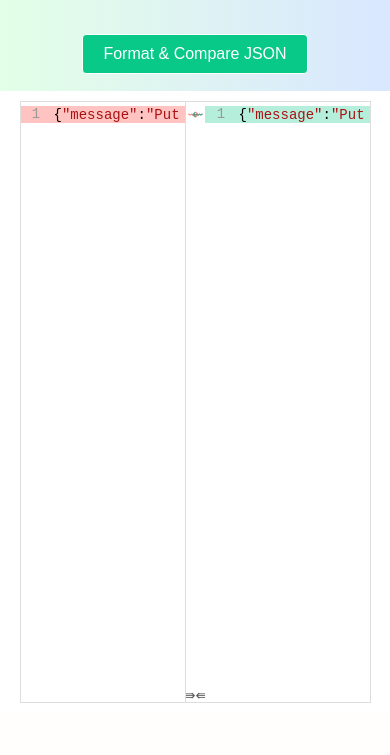
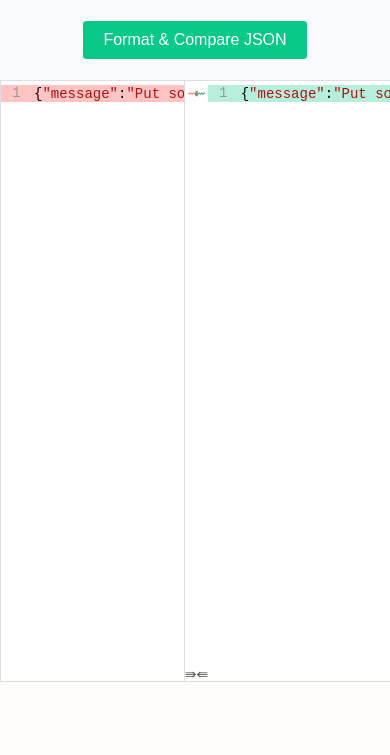
Before and after one commit to dipenparmar12/json_compair, a plain HTML site: page index.html in a window 390 px wide. Drawn offline with Linux system fonts and the light colour scheme.

Commit message:
feat: Improve layout and styling for JSON comparison tool, enhancing responsiveness and user controls

```diff
--- a/index.html
+++ b/index.html
@@ -23,8 +23,39 @@
     <script src="./js/javascript.js"></script>
     <!--Analytics-->
     <style>
+        body {
+            margin: 0;
+            padding: 0;
+        }
+
+        .contentPage {
+            max-width: 100% !important;
+            padding: 0 !important;
+        }
+
+        #container {
+            background-color: white;
+            width: 100%;
+            margin: 0;
+            padding: 0;
+        }
+
         #view {
-            width: 90%;
+            width: 100%;
+            padding: 0;
+            margin: 0;
+        }
+
+        .CodeMirror-merge {
+            width: 100%;
+        }
+
+        .CodeMirror-merge-pane {
+            width: 47%;
+        }
+
+        .CodeMirror-merge-gap {
+            width: 6%;
         }
 
         #container:fullscreen #view {
@@ -40,6 +71,34 @@
             padding: 10px;
             margin: 8px auto 16px auto;
             text-align: center;
+        }
+
+        .controls {
+            display: flex;
+            justify-content: center;
+            gap: 10px;
+            margin: 10px 0;
+        }
+
+        .toggle-button {
+            background-color: #f0f0f0;
+            border: 1px solid #ccc;
+            padding: 5px 10px;
+            cursor: pointer;
+            border-radius: 4px;
+        }
+
+        .toggle-button.active {
+            background-color: #4CAF50;
+            color: white;
+        }
+
+        .CodeMirror-merge-collapsed-line {
+            display: none !important;
+        }
+
+        .CodeMirror-merge-spacer {
+            display: none;
         }
 
         @media (max-width: 1250px) {
@@ -58,26 +117,14 @@
 
 <body>
     <article id="ArticlePage" class="contentPage cover">
-        <div class="intro" style="max-width: 47.625rem; margin: 0 auto; text-align: center;">
-            <br />
-            <br />
+        <div class="intro" style="max-width: 100%; margin: 0; padding: 10px 0; text-align: center; background-color: #f8f9fa;">
+            <div class="controls">
             <button id="btn-format" class="write1">Format &amp; Compare JSON</button>
-            <br />
-            <br />
+            </div>
         </div>
     </article>
-    <div id="container" style="background-color: white;">
-        <!-- <div id="viewHeader">
-            <div style="width: 45%; float: left;"><b>First JSON file:</b> Paste contents or <input id="firstfile"
-                    type="file" /></div>
-
-            <div style="width: 45%; float: right;">
-                <b style="padding-top: 10px;">Second file:</b> Paste contents or <input id="secondfile" type="file" />
-                <label style="margin-right: 15px;"><input type="checkbox" id="wrapCheckbox" />Wrap text</label>
-                <img src="./img/expand.svg" id="fs" title="Toggle Fullscreen" style="vertical-align: middle;" />
-            </div>
-        </div> -->
-        <div id="view" style="padding: 10px; margin: auto;"></div>
+    <div id="container">
+        <div id="view"></div>
     </div>
     <script type="text/javascript">
         var leftContent = `{"message":"Put some JSON in the text box.","error":null,"year":2021,"ios":false,"space":"🪐🚀✨","fancy":"https://json29.org/?8"}`;
```
